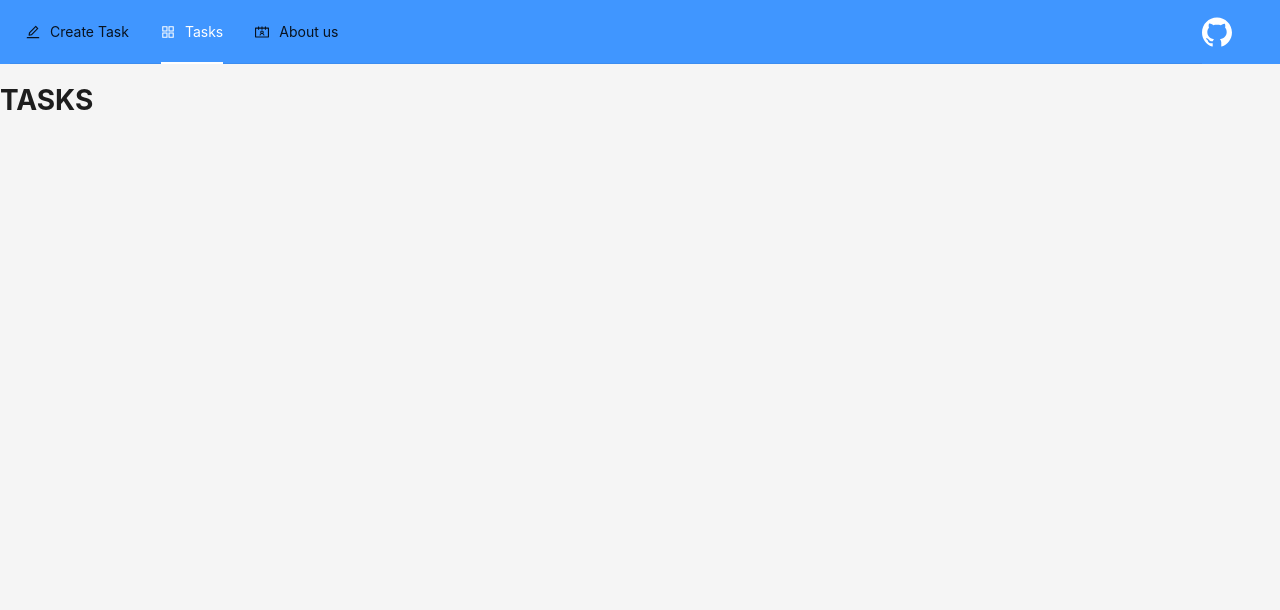
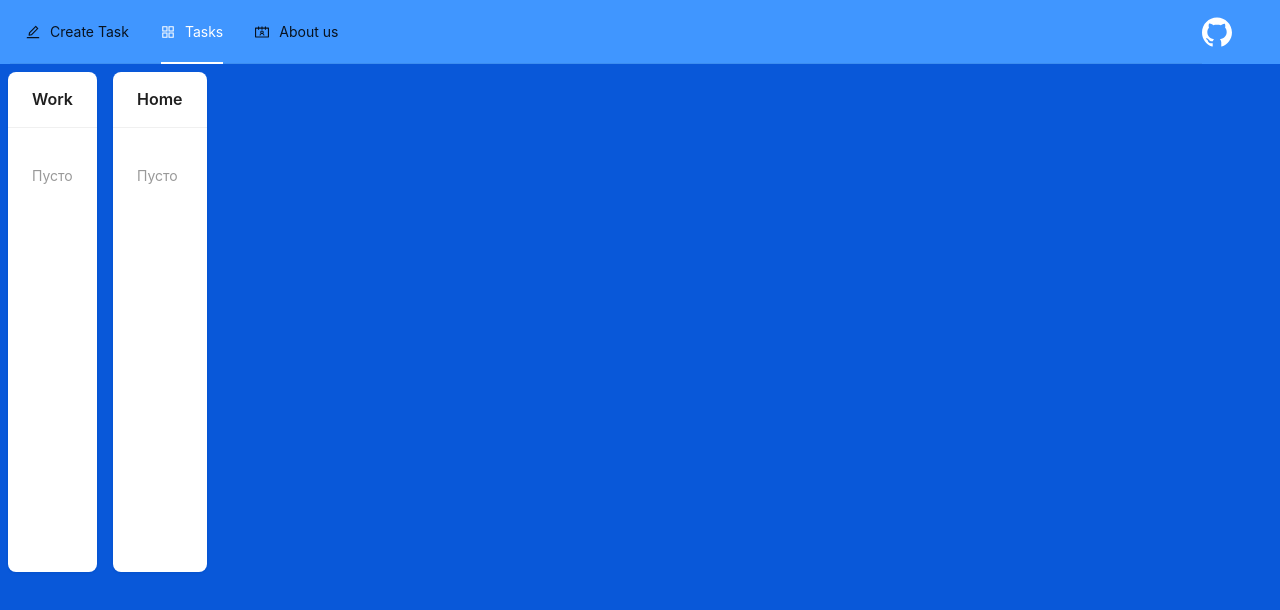
Before and after one commit to NZ888/React-Redux-TodoList, a React (Vite) app: page /tasks in a window 1280 px wide. Shown: the top 610 px of the page. Built offline with nearby package versions, Linux system fonts and the light colour scheme.

Commit message:
small bug fix x2

```diff
--- a/src/App layout/AppLayout.jsx
+++ b/src/App layout/AppLayout.jsx
@@ -30,7 +30,7 @@ const AppLayout = () => (
                         {/*<Route path="/"        element={<HomePage />} />*/}
                         <Route path="/create-task"  element={<CreateTaskPage />} />
                         <Route path="/tasks"   element={<TasksPage />} />
-                        <Route path="/about"   element={<AboutPage />} />
+                        <Route path="/"   element={<AboutPage />} />
                         <Route path="*"        element={<h1>Страница не найдена</h1>} />
                     </Routes>
                 </Suspense>
--- a/src/Redux/slices/tasksSlice.js
+++ b/src/Redux/slices/tasksSlice.js
@@ -1,7 +1,7 @@
 import {createSlice} from '@reduxjs/toolkit'
 
 const initialState = {
-    tasks: [],
+    tasks: []
 }
 
 export const createTaskSlice = createSlice({
--- a/src/components/content/CategoryItem.jsx
+++ b/src/components/content/CategoryItem.jsx
@@ -0,0 +1,15 @@
+import React from 'react';
+import {Divider} from "antd";
+
+const CategoryItem = ({id, title, description, date = null}) => {
+    return (
+        <>
+            <h2>Title: {title}</h2>
+            <p>Description: {description}</p>
+            <p>{date !== null ? `${date[0]} - ${date[1]}`: null}</p>
+            <Divider />
+        </>
+    );
+};
+
+export default CategoryItem;
--- a/src/components/content/ContentCategoryComponent.jsx
+++ b/src/components/content/ContentCategoryComponent.jsx
@@ -0,0 +1,29 @@
+import React from 'react';
+import {Card} from "antd";
+import CategoryItem from "./CategoryItem.jsx";
+
+const ContentCategoryComponent = ({category, todos = [], categoryValue}) => {
+    console.log(todos)
+    return (
+        <>
+            <Card title={category} variant="borderless" style={{ width: "auto", height: "500px", margin: "8px", wordBreak: "break-word", wordWrap:"break-word", maxWidth: "370px"}} data-value={categoryValue}>
+                {Array.isArray(todos) && todos.length > 0 ? (
+                    todos.map((t) => (
+                        <CategoryItem
+                            key={t.id}
+                            title={t.title}
+                            id={t.id}
+                            date={t.date}
+                            description={t.description}
+                        />
+                    ))
+                ) : (
+                    <p style={{ color: '#999' }}>Пусто</p>
+                )}
+            </Card>
+        </>
+    );
+
+};
+
+export default ContentCategoryComponent;
--- a/src/components/content/ContentComponent.jsx
+++ b/src/components/content/ContentComponent.jsx
@@ -1,22 +1,25 @@
-
 import React from 'react';
 import { Layout } from 'antd';
 import { Outlet } from 'react-router-dom';
+import LayoutGrid from './LayoutGrid.jsx';
 
 const { Content } = Layout;
 
-const contentStyle = {
-    textAlign: 'center',
-    minHeight: 120,
-    lineHeight: '120px',
-    color: '#fff',
-    backgroundColor: '#0958d9',
-};
-
 const ContentComponent = () => (
-    <Content style={contentStyle}>
-        <Outlet />
-    </Content>
+    <Layout style={{ minHeight: '100vh' }}>
+        <Content
+            style={{
+                display: 'flex',
+                flexDirection: 'row',
+                flex: 1,
+                color: '#fff',
+                background: '#0958d9'
+            }}
+        >
+            <LayoutGrid />
+            <Outlet />
+        </Content>
+    </Layout>
 );
 
 export default ContentComponent;
--- a/src/components/content/LayoutGrid.jsx
+++ b/src/components/content/LayoutGrid.jsx
@@ -0,0 +1,22 @@
+import React from 'react';
+import ContentCategoryComponent from "./ContentCategoryComponent.jsx";
+import {useSelector} from "react-redux";
+const LayoutGrid = () => {
+    const categories = useSelector((state) => state.category.category);
+    const tasks = useSelector((state) => state.tasks.tasks);
+
+    const tasksByCategory = categories.map((cat) => ({
+        ...cat,
+        tasks: tasks.filter((t) => t.categories.includes(cat.value)),
+    }));
+    console.log(tasksByCategory);
+    return (
+        <>
+            {tasksByCategory.map((category) => (
+                <ContentCategoryComponent key={category.value} category={category.label} todos={category.tasks} categoryValue={category.value} />
+            ))}
+        </>
+    );
+};
+
+export default LayoutGrid;
--- a/src/components/create-task-page/form/FormComponent.jsx
+++ b/src/components/create-task-page/form/FormComponent.jsx
@@ -4,7 +4,9 @@ import SubmitButton from "./SubmitButton.jsx";
 import {useSelector, useDispatch} from "react-redux";
 import {addTask} from "../../../Redux/slices/tasksSlice.js";
 import CategoriesModal from "./modal/CategoriesModal.jsx";
+import dayjs from 'dayjs';
 const { RangePicker } = DatePicker;
+
 
 const formItemLayout = {
     labelCol: {
@@ -35,12 +37,17 @@ const FormComponent = () => {
         setIsModalOpen(false);
     }
     const handleSubmit = values => {
+
+        const dateRange = values.date
+            ? values.date.map(d => d.format('YYYY-MM-DD HH:mm'))
+            : null;
+
         const task = {
             id:Date.now(),
             title: values.title,
             description: values.description,
             categories: [...values.category],
-            date: values.date ? values.date : null,
+            date: dateRange,
         }
         console.log(task);
         form.resetFields();
--- a/src/components/menu /MenuComponent.jsx
+++ b/src/components/menu /MenuComponent.jsx
@@ -19,7 +19,7 @@ const rawItems = [
         key: 'about',
         icon: <ContactsOutlined />,
         label: 'About us',
-        path: '/about',
+        path: '/',
     },
 ];
 
--- a/src/pages/TasksPage.jsx
+++ b/src/pages/TasksPage.jsx
@@ -1,9 +1,10 @@
 import React from 'react';
+import ContentComponent from "../components/content/ContentComponent.jsx";
 
 const TasksPage = () => {
     return (
         <div>
-            <h1>TASKS</h1>
+            <ContentComponent/>
         </div>
     );
 };
--- a/src/reset.css
+++ b/src/reset.css
@@ -7,4 +7,10 @@ html, body {
 }
 #root{
     height: 100%;
+    overflow: auto;
 }
+
+html, body, #root {
+    height: 100%;
+    margin: 0;
+}
```
